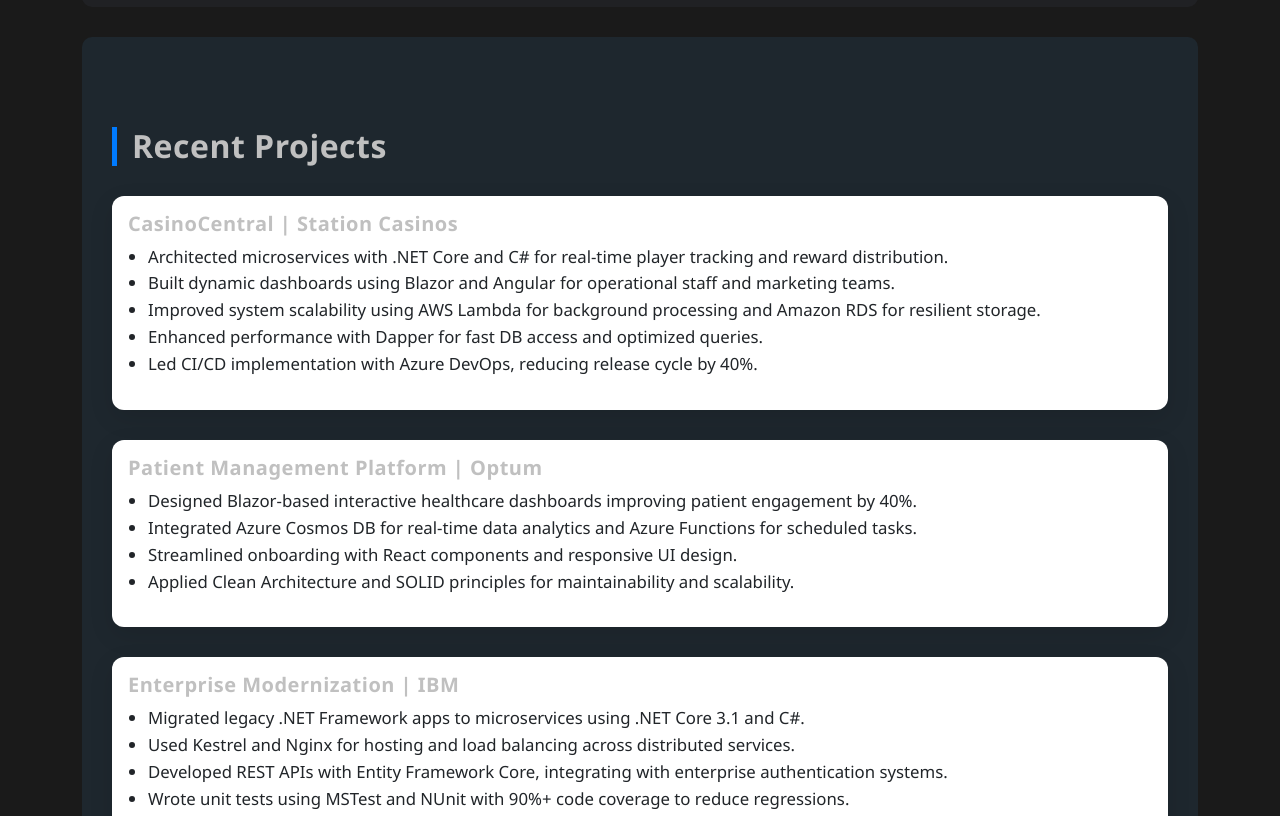
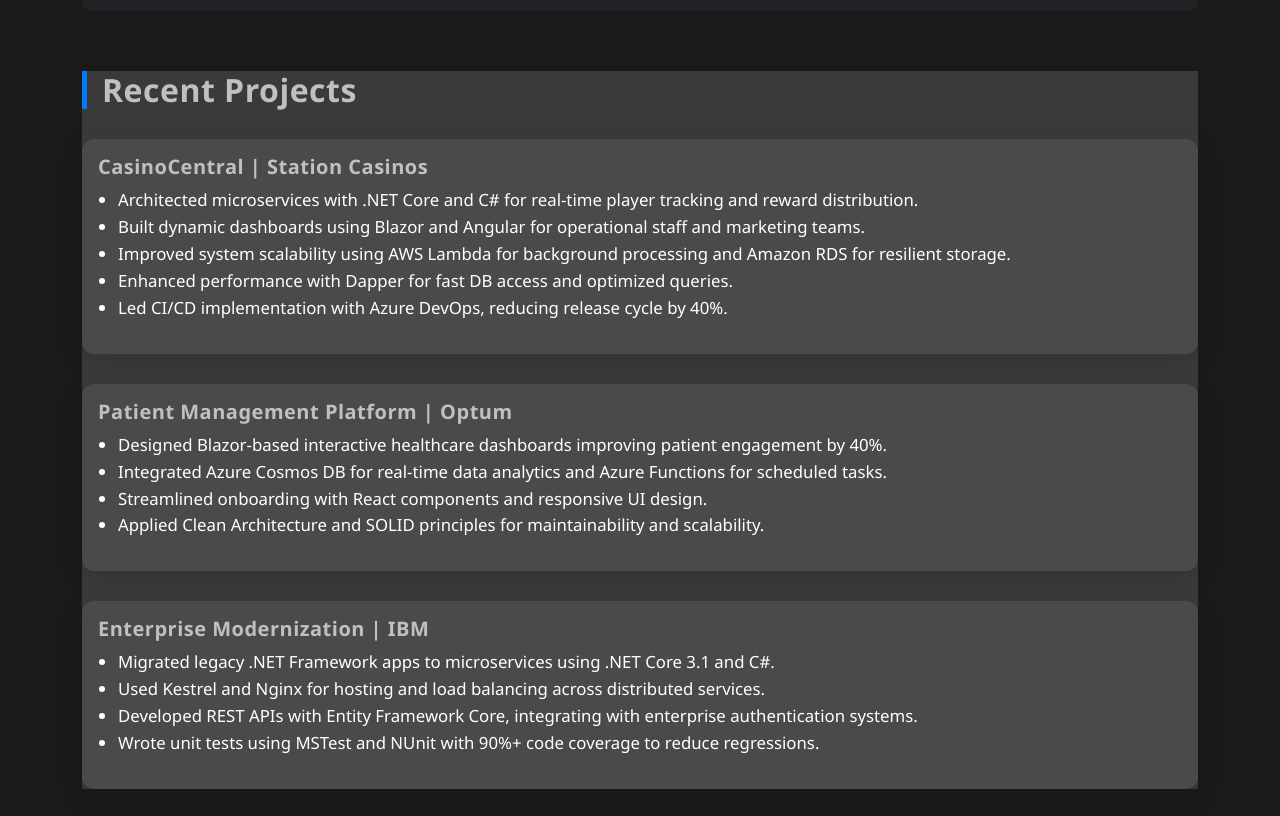
Before and after one commit to SanjayBoda/sanjay-portfolio, a plain HTML site: page index.html in a window 1280 px wide. Shown: the part 900-1716 px from the top of the page. Drawn offline with nearby package versions, Linux system fonts and the light colour scheme.

Commit message:
Add files via upload

```diff
--- a/index.html
+++ b/index.html
@@ -204,7 +204,7 @@
 
       <h1 style="color:gold;">Sanjay Boda</h1>
       <p class="lead">Senior .NET Full Stack Developer</p>
-      <p style="color: grey; font-weight: bold;">Looking for C2C opportunities</p>
+      <p style="color: red; font-weight: bold; font-size: 1.2rem;">Looking for C2C opportunities</p>
       <p><i class="fas fa-envelope"></i> sanjayboda09@gmail.com &nbsp;|&nbsp; <i class="fas fa-phone"></i> +1-469-333-1072</p>
     </div>
   </div>
@@ -216,10 +216,10 @@
       <p>Known for my ability to quickly understand business needs, I lead project delivery with best practices like Clean Architecture, SOLID principles, automated CI/CD pipelines, and TDD. My career includes transforming monolithic systems into microservices, optimizing SQL queries for high-volume datasets, and ensuring consistent uptime and system responsiveness in production environments.</p>
     </section>
 
-    <section id="projects" style="background-color:#1e272e; padding: 30px; border-radius: 10px; margin-top: 30px;" data-aos="fade-up">
+    <section id="projects" style="background-color: #3a3a3a; color: white;" style="background-color:#1e272e; padding: 30px; border-radius: 10px; margin-top: 30px;" data-aos="fade-up">
   <h2 class="section-title">Recent Projects</h2>
 
-  <div class="card">
+  <div class="card" style="background-color: #4a4a4a; color: white;">
     <div class="card-body">
       <h5 class="card-title">CasinoCentral | Station Casinos</h5>
       <ul>
@@ -232,7 +232,7 @@
     </div>
   </div>
 
-  <div class="card">
+  <div class="card" style="background-color: #4a4a4a; color: white;">
     <div class="card-body">
       <h5 class="card-title">Patient Management Platform | Optum</h5>
       <ul>
@@ -244,7 +244,7 @@
     </div>
   </div>
 
-  <div class="card">
+  <div class="card" style="background-color: #4a4a4a; color: white;">
     <div class="card-body">
       <h5 class="card-title">Enterprise Modernization | IBM</h5>
       <ul>
```
